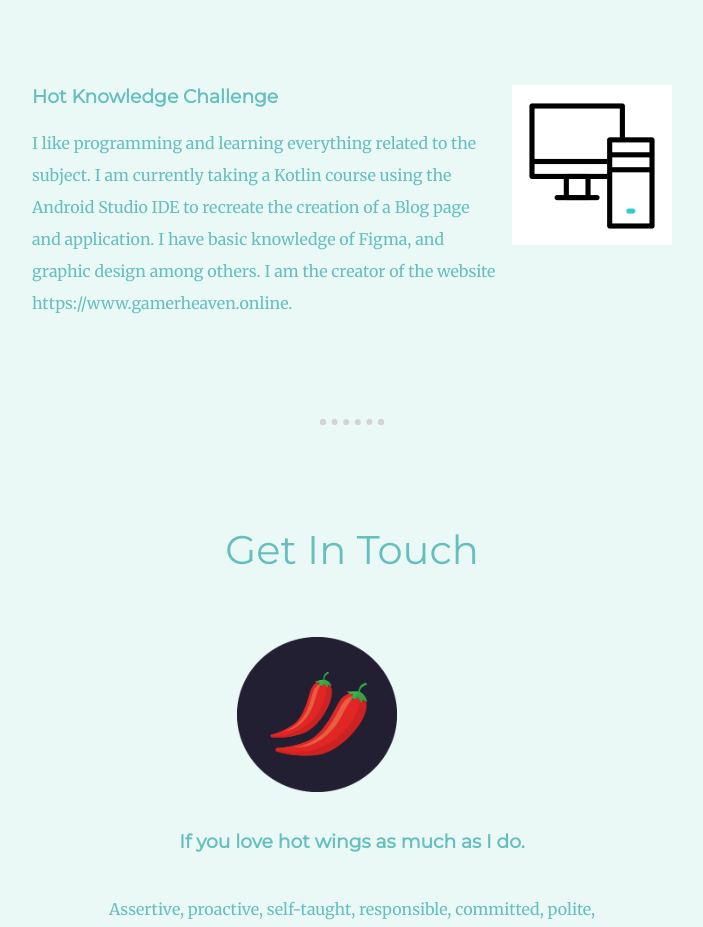
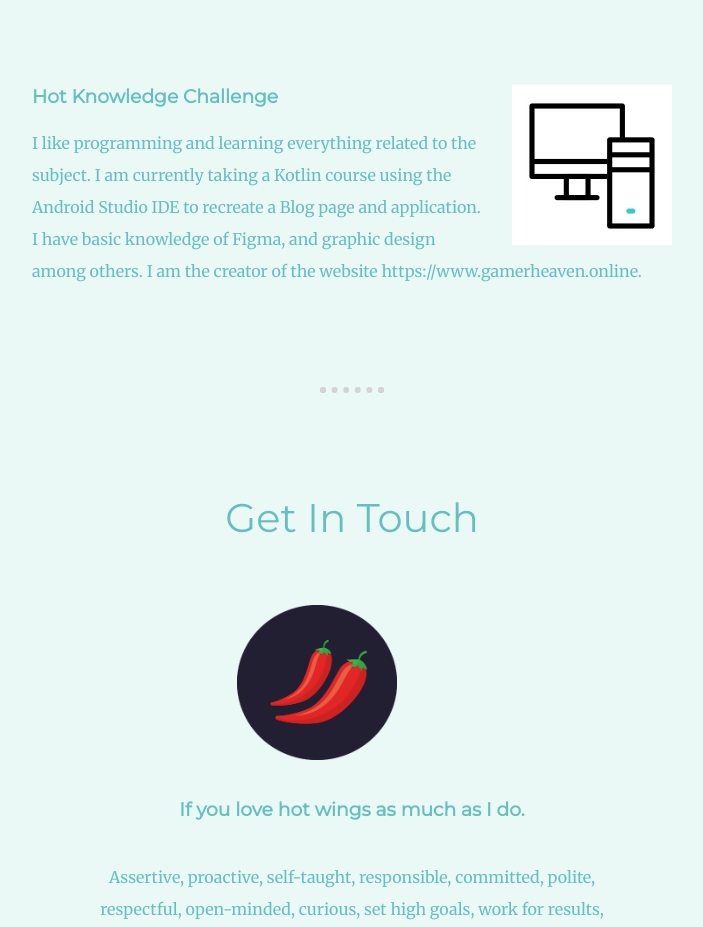
Before and after one commit to jscs99/PersonalWebSite, a plain HTML site: page index.html in a window 1280 px wide. Shown: the part 1960-2887 px from the top of the page, without its empty margins (288-991 px from the left). Drawn offline with Linux system fonts and the light colour scheme.

Commit message:
Update index.html

```diff
--- a/index.html
+++ b/index.html
@@ -41,7 +41,7 @@
       <div class="skill-row">
         <img class="image-pc2" src="cv_images/computer.gif" alt="computer2 image">
         <h3>Hot Knowledge Challenge</h3>
-        <p>I like programming and learning everything related to the subject. I am currently taking a Kotlin course using the Android Studio IDE to recreate the creation of a Blog page and application.
+        <p>I like programming and learning everything related to the subject. I am currently taking a Kotlin course using the Android Studio IDE to recreate a Blog page and application.
           I have basic knowledge of Figma, and graphic design among others. I am the creator of the website https://www.gamerheaven.online.</p>
       </div>
     </div>
```
